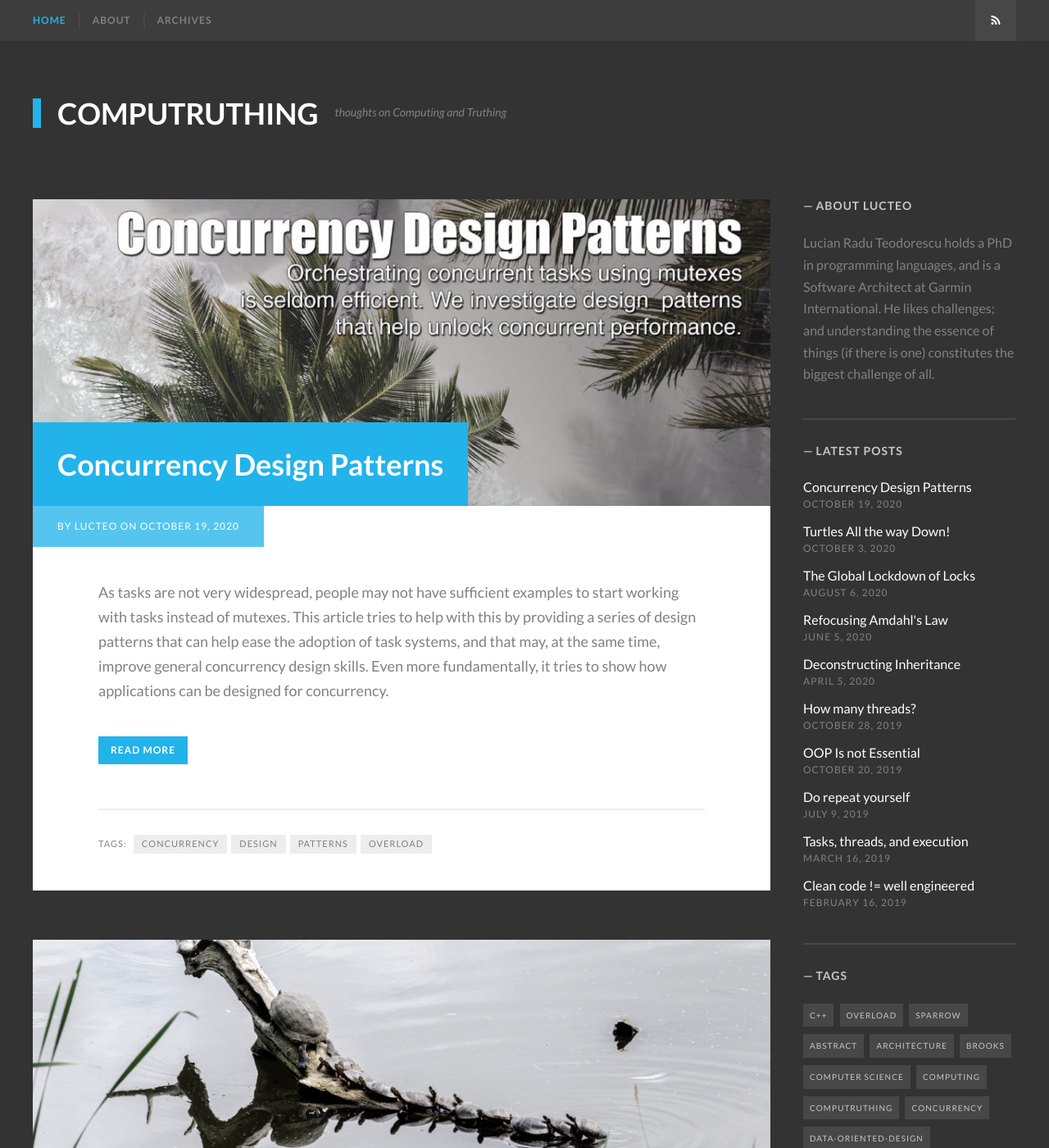
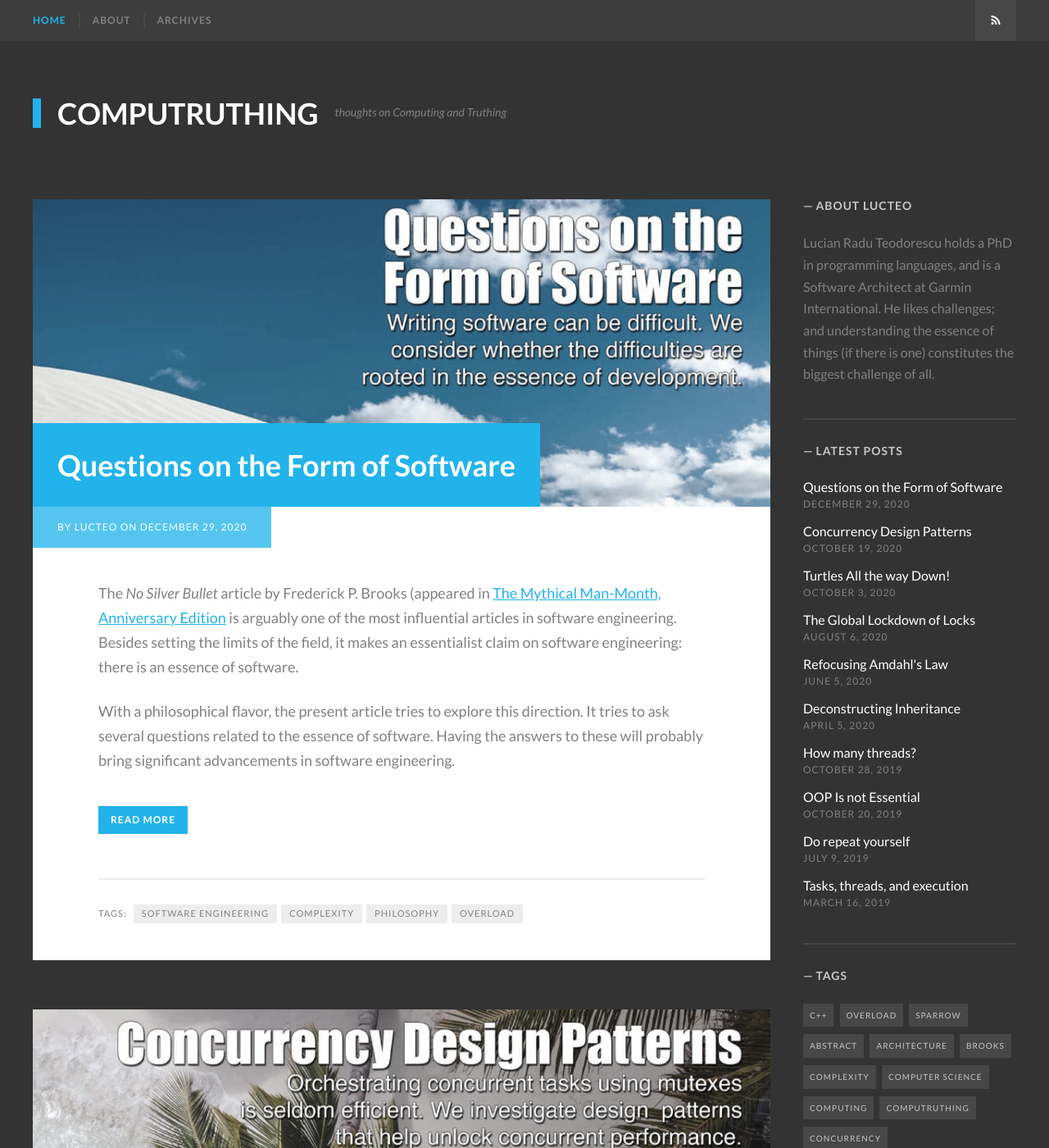
Before and after one commit to lucteo/lucteo.github.io, a Jekyll site: the page built from index.html, in a window 1280 px wide and 1400 px high. Shown: the whole window at 82% size. Built offline with Jekyll 4.4.1, drawn with Linux system fonts in a browser that asks for light colours; some web fonts are replaced; a script that is not in the unit is left out; the list of posts is cut into pages by our own code; some of the changed text lies outside the part shown.

Commit message:
Add "Questions on the Form of Software" article

```diff
--- /dev/null
+++ b/_posts/2020-12-29-questions-on-the-form-of-software.md
@@ -0,0 +1,26 @@
+---
+layout: post
+title:  "Questions on the Form of Software"
+date:   2020-12-29
+banner_image: Overload160.jpg
+image: images/posts/Overload160.jpg
+description: "Through a series of questions this article explores the *essence* of software engineering, if there is any. "
+tags: [software engineering, complexity, philosophy, Overload]
+img_credits:
+    - ["https://accu.org/journals/overload/28/160/overload160.pdf", "ACCU", "Overload 160, December 2020", ""]
+---
+
+The _No Silver Bullet_ article by Frederick P. Brooks (appeared in [The Mythical Man-Month, Anniversary Edition][1] is arguably one of the most influential articles in software engineering. Besides setting the limits of the field, it makes an essentialist claim on software engineering: there is an essence of software.
+
+With a philosophical flavor, the present article tries to explore this direction. It tries to ask several questions related to the essence of software. Having the answers to these will probably bring significant advancements in software engineering.
+
+<!--more-->
+
+As with most of the later articles, this was published in [Overload][2].
+
+<iframe width="620" height="876.5" src="https://accu.org/journals/overload/28/160/overload160.pdf" frameborder="0"></iframe>
+
+Keep truthing!
+
+[1]:	https://www.amazon.com/Mythical-Man-Month-Software-Engineering-Anniversary/dp/0201835959/
+[2]:	https://accu.org/journals/overload/28/160/overload160.pdf
```
Also changed, not shown: _posts/2020-10-19-concurrency-design-patterns.md (+2 -2 lines), images/posts/Overload160.jpg (added).
